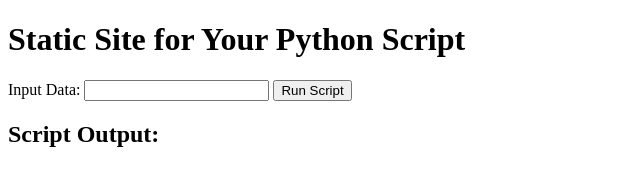
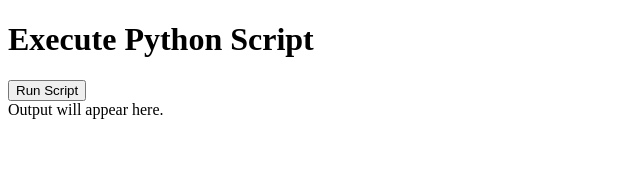
Before and after one commit to crashbandicootsthe1/teams, a plain HTML site: page index.html in a window 1280 px wide. Shown: the whole page, without its empty margins (0-640 px from the left). Drawn offline with Linux system fonts and the light colour scheme.

Commit message:
Update index.html

```diff
--- a/index.html
+++ b/index.html
@@ -2,18 +2,13 @@
 <html lang="en">
 <head>
     <meta charset="UTF-8">
-    <title>Static Site</title>
+    <title>Execute Python Script</title>
 </head>
 <body>
-    <h1>Static Site for Your Python Script</h1>
-    <form id="script-form">
-        <label for="input-data">Input Data:</label>
-        <input type="text" id="input-data" required>
-        <button type="submit">Run Script</button>
-    </form>
-    <div id="output">
-        <h2>Script Output:</h2>
-        <pre id="output-text"></pre>
+    <h1>Execute Python Script</h1>
+    <button id="run-script-button">Run Script</button>
+    <div id="output-div">
+        Output will appear here.
     </div>
     <script src="script.js"></script>
 </body>
```
